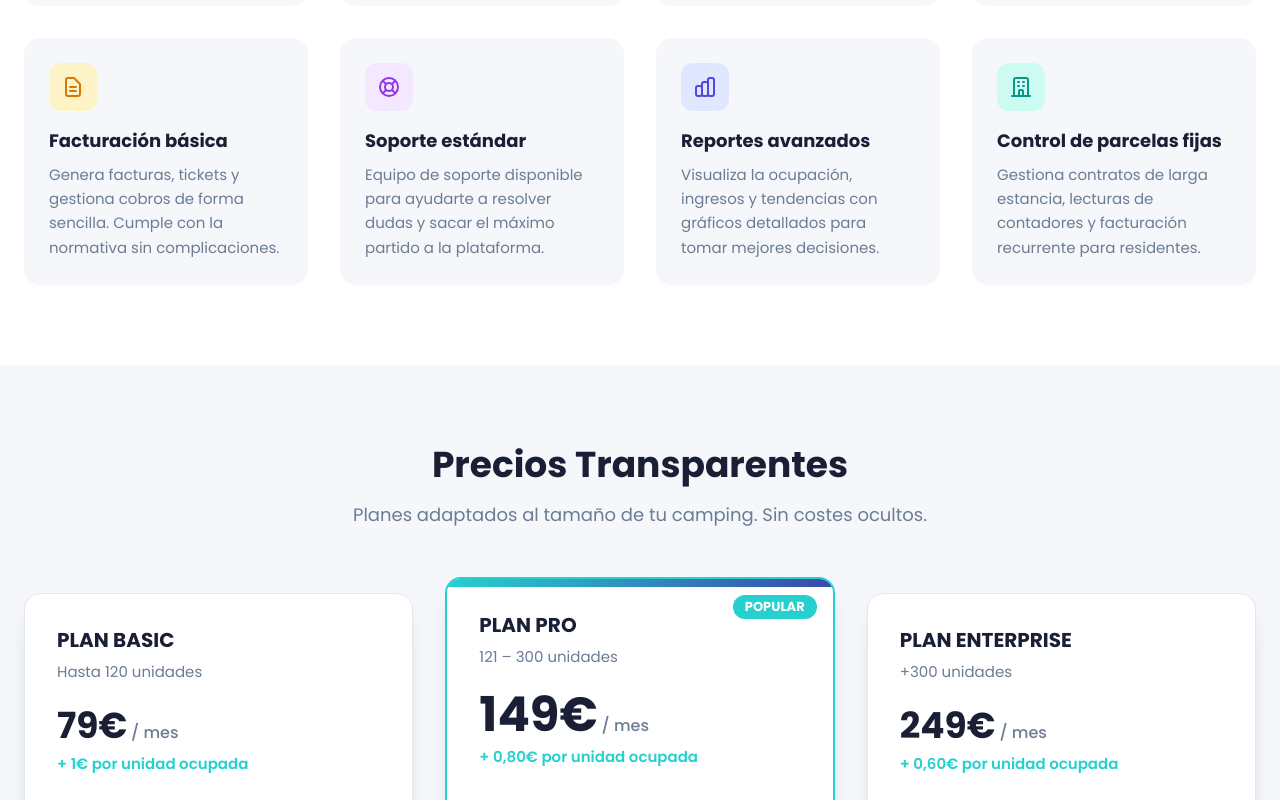
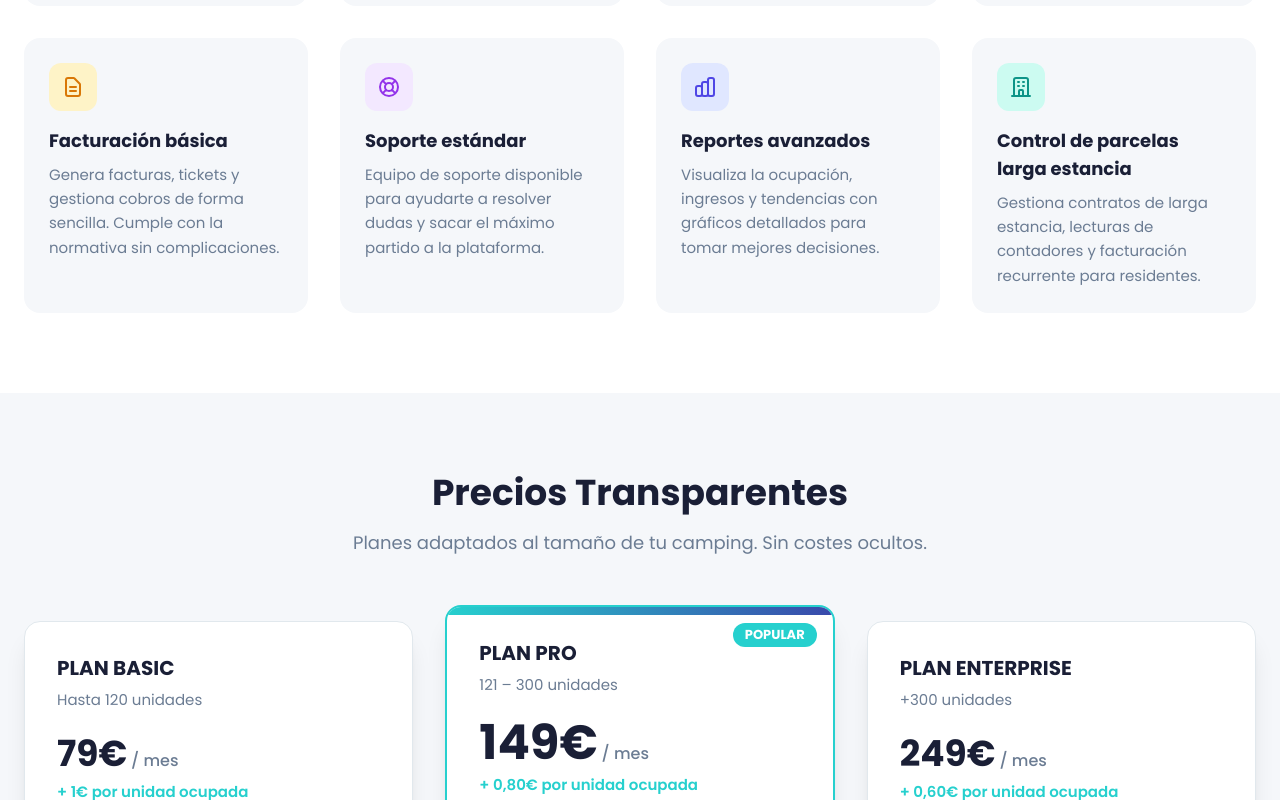
Before and after one commit to cloudindev/upcamp, a React (Vite) app in the folder frontend/: page / in a window 1280 px wide. Shown: the part 1460-2260 px from the top of the page. Built offline with nearby package versions, Linux system fonts and the light colour scheme; no server answers.

Commit message:
chore: update home page text from fixed plots to long stay

```diff
--- a/frontend/src/components/landing/FeaturesSection.tsx
+++ b/frontend/src/components/landing/FeaturesSection.tsx
@@ -79,7 +79,7 @@ export default function FeaturesSection() {
             bg: "bg-indigo-100"
         },
         {
-            title: "Control de parcelas fijas",
+            title: "Control de parcelas larga estancia",
             description: "Gestiona contratos de larga estancia, lecturas de contadores y facturación recurrente para residentes.",
             icon: (
                 <svg className="w-6 h-6" fill="none" viewBox="0 0 24 24" stroke="currentColor">
--- a/frontend/src/components/landing/PricingSection.tsx
+++ b/frontend/src/components/landing/PricingSection.tsx
@@ -27,7 +27,7 @@ export default function PricingSection() {
                         </div>
 
                         <ul className="space-y-3 mb-8 flex-1">
-                            {['Reservas online', 'Motor de reservas', 'Check-in digital', 'Facturación básica', 'Soporte estándar', 'Reportes avanzados', 'Control de parcelas fijas'].map((feature, i) => (
+                            {['Reservas online', 'Motor de reservas', 'Check-in digital', 'Facturación básica', 'Soporte estándar', 'Reportes avanzados', 'Control de parcelas larga estancia'].map((feature, i) => (
                                 <li key={i} className="flex items-start gap-3">
                                     <svg className="w-5 h-5 text-upcamp-cyan flex-shrink-0 mt-0.5" fill="none" viewBox="0 0 24 24" stroke="currentColor">
                                         <path strokeLinecap="round" strokeLinejoin="round" strokeWidth={2} d="M5 13l4 4L19 7" />
@@ -64,7 +64,7 @@ export default function PricingSection() {
                         </div>
 
                         <ul className="space-y-3 mb-8 flex-1">
-                            {['Reservas online', 'Motor de reservas', 'Check-in digital', 'Facturación básica', 'Soporte estándar', 'Reportes avanzados', 'Control de parcelas fijas'].map((feature, i) => (
+                            {['Reservas online', 'Motor de reservas', 'Check-in digital', 'Facturación básica', 'Soporte estándar', 'Reportes avanzados', 'Control de parcelas larga estancia'].map((feature, i) => (
                                 <li key={i} className="flex items-start gap-3">
                                     <svg className="w-5 h-5 text-upcamp-cyan flex-shrink-0 mt-0.5" fill="none" viewBox="0 0 24 24" stroke="currentColor">
                                         <path strokeLinecap="round" strokeLinejoin="round" strokeWidth={2} d="M5 13l4 4L19 7" />
@@ -96,7 +96,7 @@ export default function PricingSection() {
                         </div>
 
                         <ul className="space-y-3 mb-8 flex-1">
-                            {['Reservas online', 'Motor de reservas', 'Check-in digital', 'Facturación básica', 'Soporte estándar', 'Reportes avanzados', 'Control de parcelas fijas'].map((feature, i) => (
+                            {['Reservas online', 'Motor de reservas', 'Check-in digital', 'Facturación básica', 'Soporte estándar', 'Reportes avanzados', 'Control de parcelas larga estancia'].map((feature, i) => (
                                 <li key={i} className="flex items-start gap-3">
                                     <svg className="w-5 h-5 text-upcamp-cyan flex-shrink-0 mt-0.5" fill="none" viewBox="0 0 24 24" stroke="currentColor">
                                         <path strokeLinecap="round" strokeLinejoin="round" strokeWidth={2} d="M5 13l4 4L19 7" />
```
